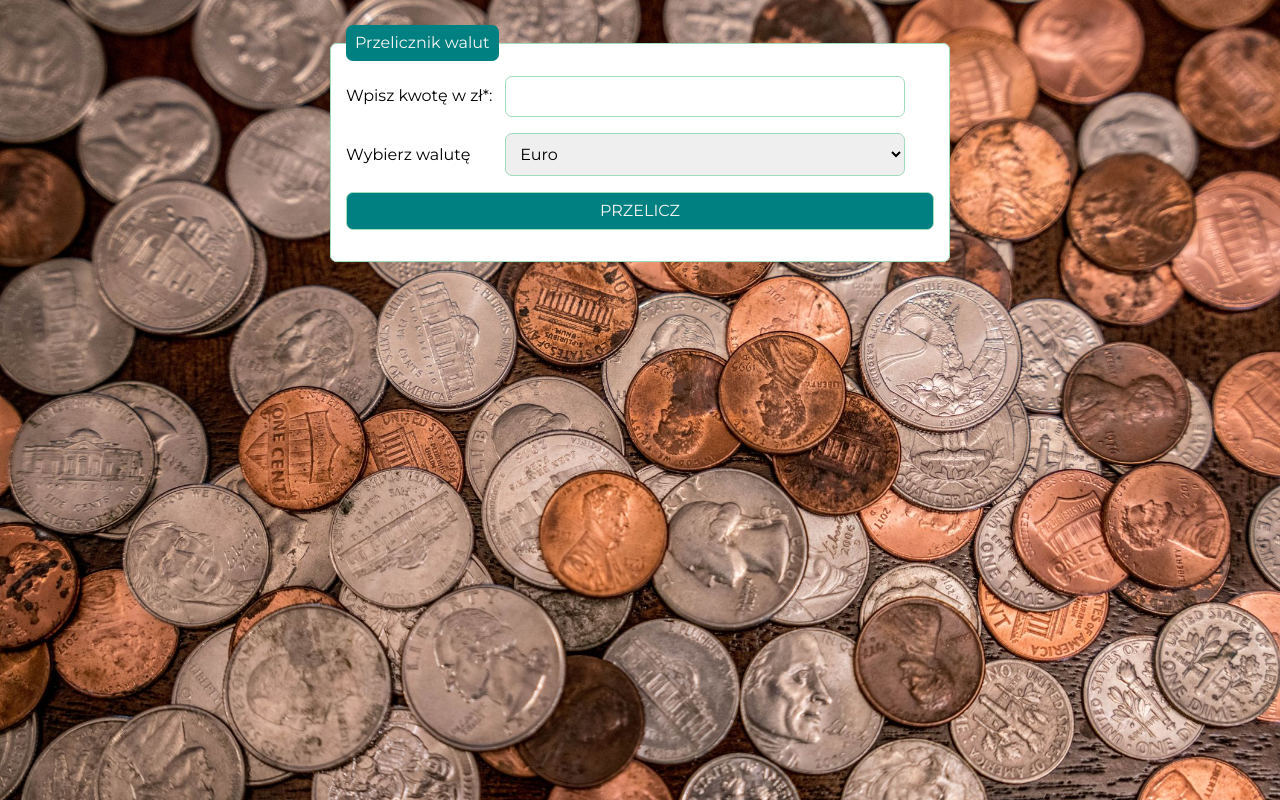
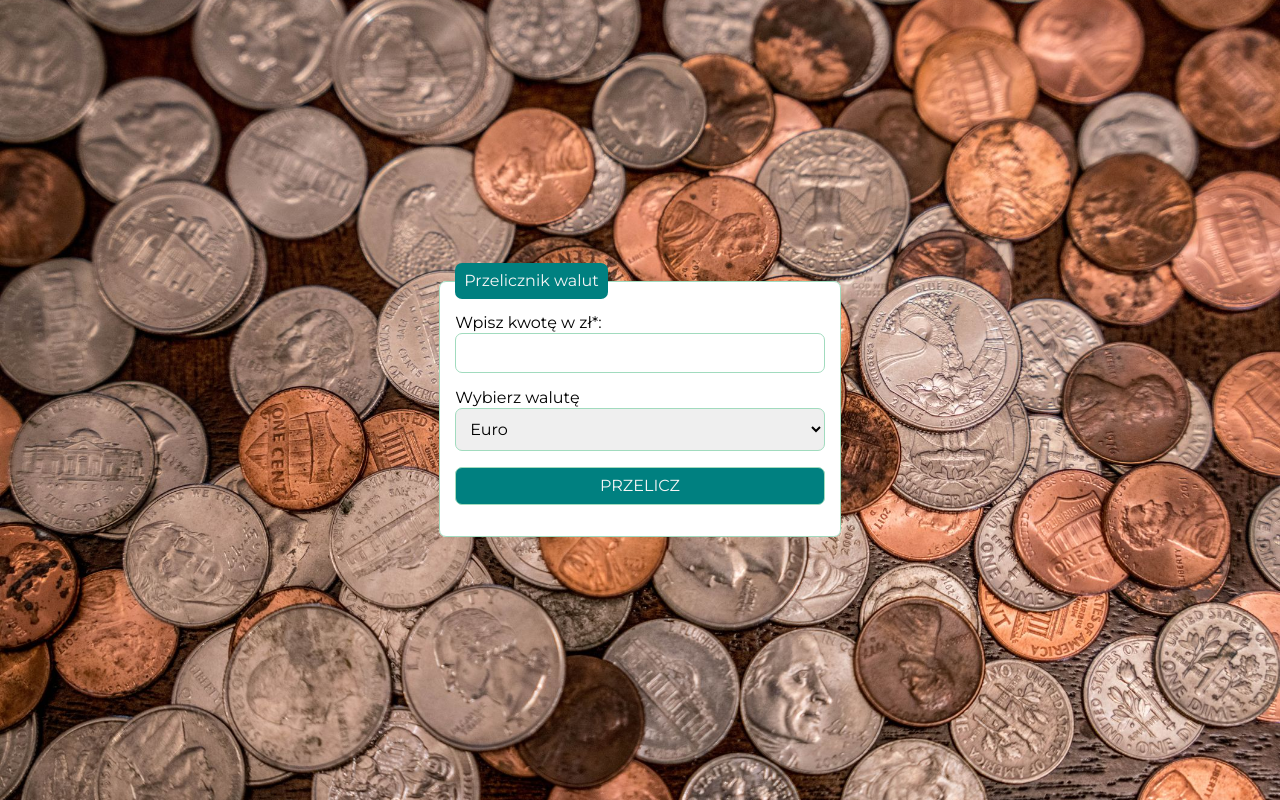
Before and after one commit to Ulczik/currency-converter, a plain HTML site: page index.html in a window 1280 px wide. Drawn offline with nearby package versions, Linux system fonts and the light colour scheme.

Commit message:
added flex

```diff
--- a/css/container.css
+++ b/css/container.css
@@ -1,6 +1,8 @@
 .container {
-    max-width: 650px;
-    width: 100%;
-    margin: 0 auto;
     padding: 0px 15px;
+    min-height: 100vh;
+    display: flex;
+    flex-basis: 750px;
+    justify-content: center;
+    align-items: center;
 }
```
